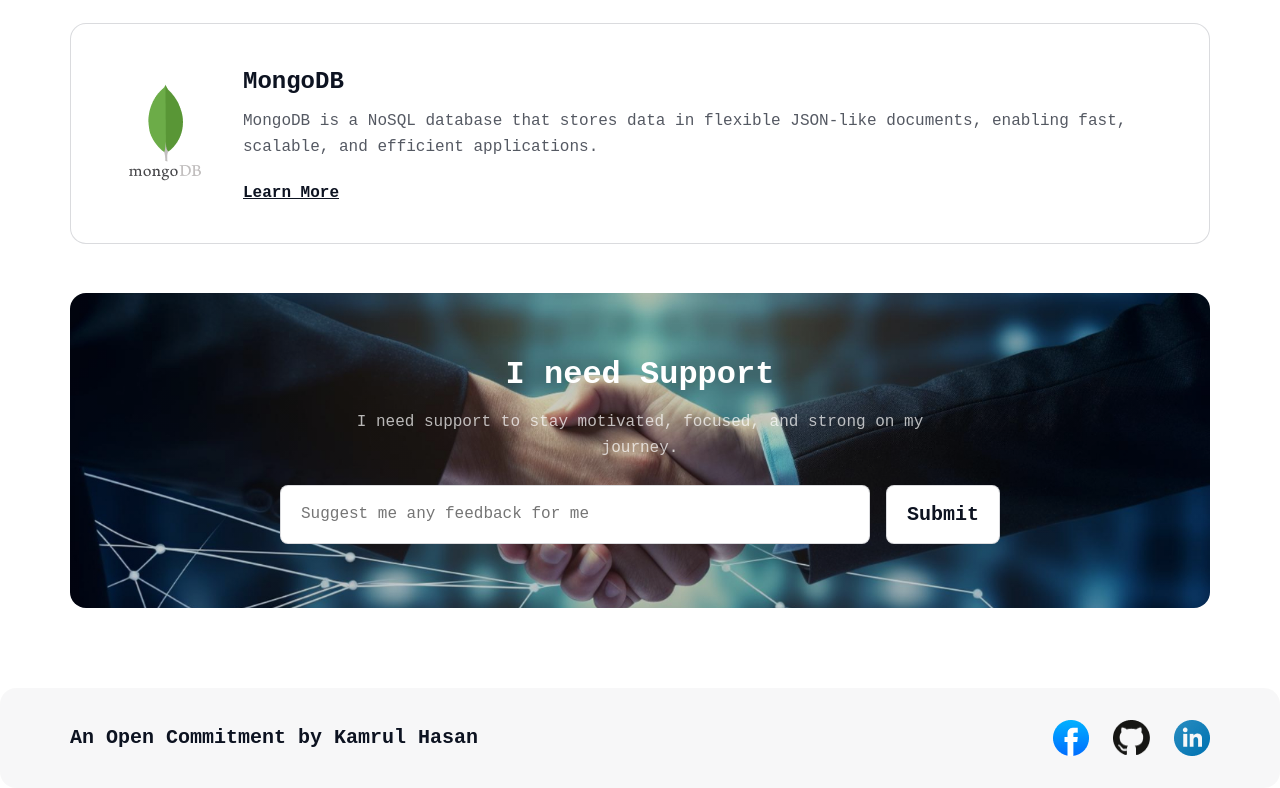
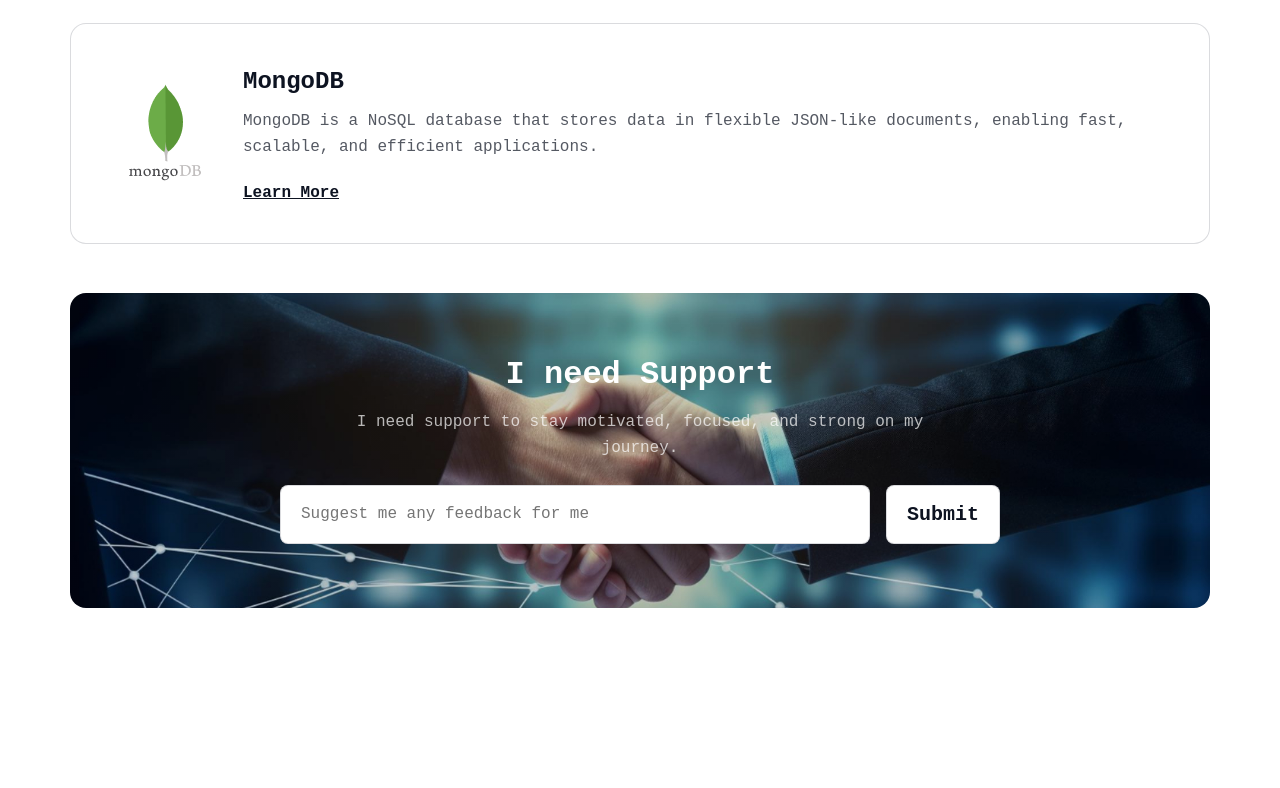
Before and after one commit to shiman1/Portfolio, a plain HTML site: page index.html in a window 1280 px wide. Shown: the part 4535-5323 px from the top of the page. After the commit the page ends 5223 px from the top, so only its background shows below. Drawn offline with Linux system fonts and the light colour scheme; a web font is replaced by a local one.

```diff
--- a/index.html
+++ b/index.html
@@ -292,11 +292,11 @@
         </section>
 
 
-    </main>
+</main>
 
 
     <!-- Footer -->
-    <footer id="footer" class="radius-16 px-32 m-auto">
+    <!-- <footer id="footer" class="radius-16 px-32 m-auto">
         <div class="w-1140 flex justify-between items-center m-auto">
             <div>
                 <p class="text-current font-20 font-semibold line-h23 text-center">An Open Commitment by Kamrul Hasan
@@ -318,7 +318,7 @@
                 </div>
             </div>
         </div>
-    </footer>
+    </footer> -->
 
 
 
```
